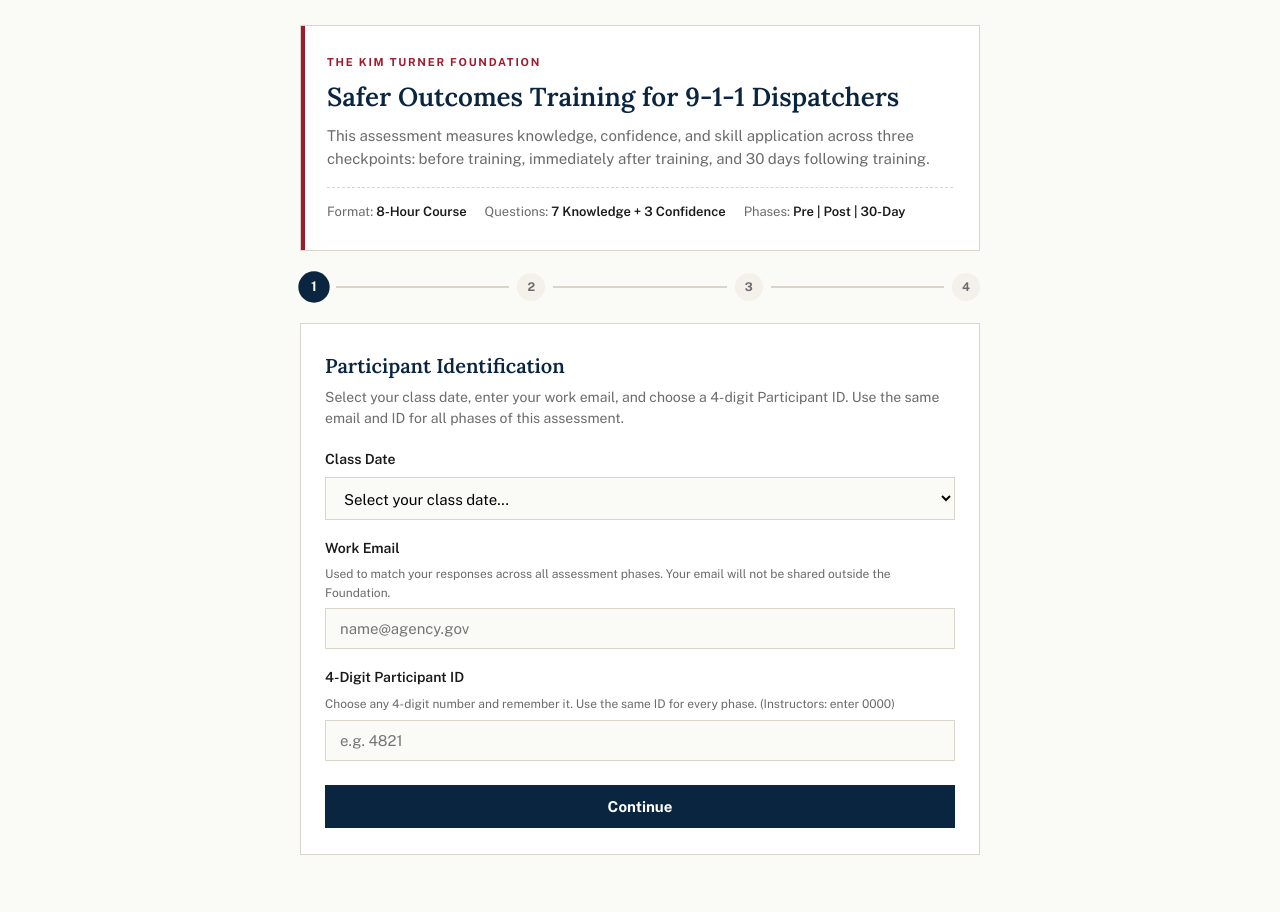
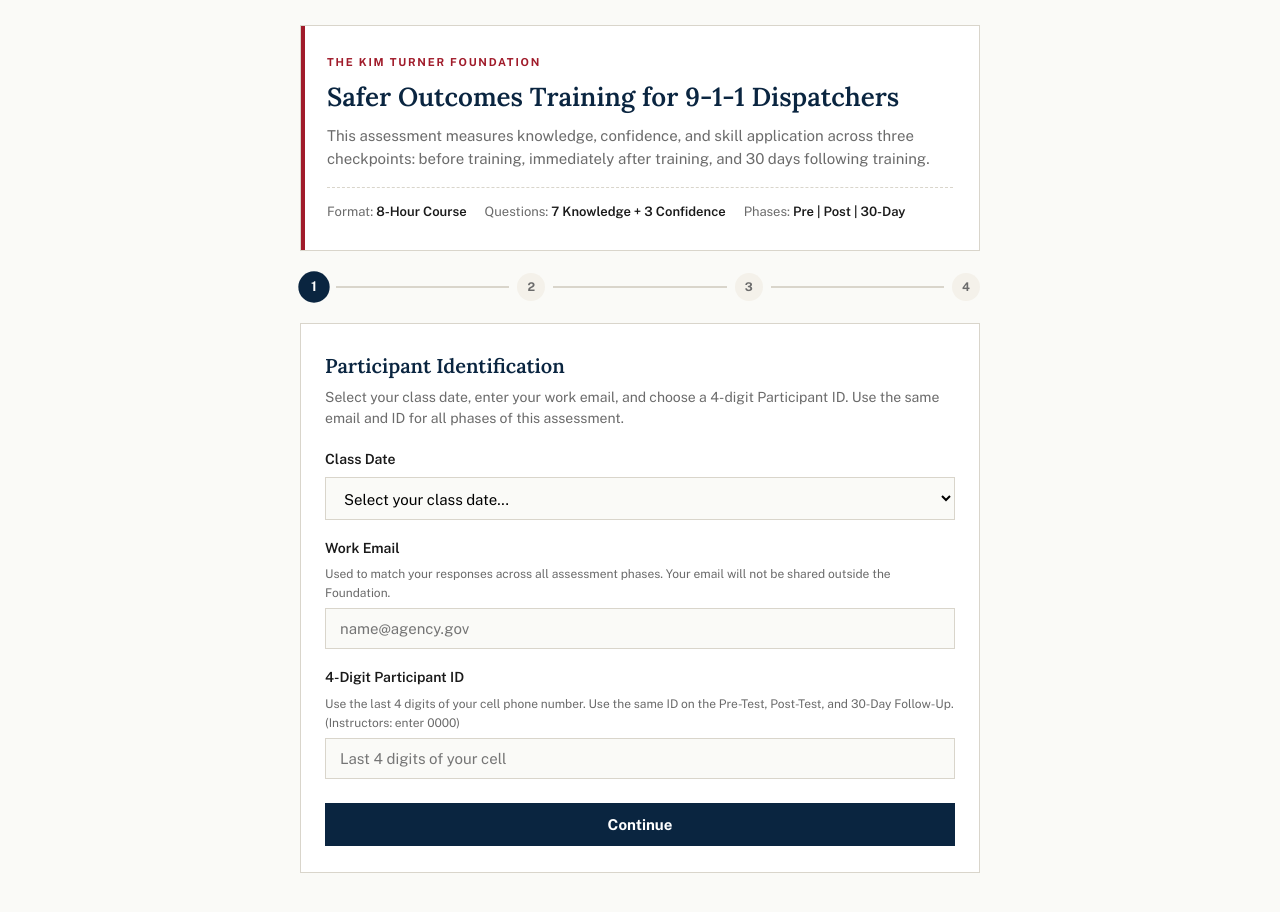
Before and after one commit to 911kimturner-byte/ktf-assessment-form, a plain HTML site: page index.html in a window 1280 px wide. Shown: the part 82-994 px from the top of the page. Drawn offline with nearby package versions, Linux system fonts and the light colour scheme.

Commit message:
Add files via upload

```diff
--- a/index.html
+++ b/index.html
@@ -231,8 +231,8 @@
       </div>
       <div class="field">
         <label for="participant-id">4-Digit Participant ID</label>
-        <div class="hint">Choose any 4-digit number and remember it. Use the same ID for every phase. (Instructors: enter 0000)</div>
-        <input type="text" id="participant-id" maxlength="4" pattern="[0-9]{4}" inputmode="numeric" autocomplete="off" placeholder="e.g. 4821" />
+        <div class="hint">Use the last 4 digits of your cell phone number. Use the same ID on the Pre-Test, Post-Test, and 30-Day Follow-Up. (Instructors: enter 0000)</div>
+        <input type="text" id="participant-id" maxlength="4" pattern="[0-9]{4}" inputmode="numeric" autocomplete="off" placeholder="Last 4 digits of your cell" />
       </div>
       <div class="actions"><button class="btn btn-primary" id="btn-step1-next">Continue</button></div>
     </div>
```
